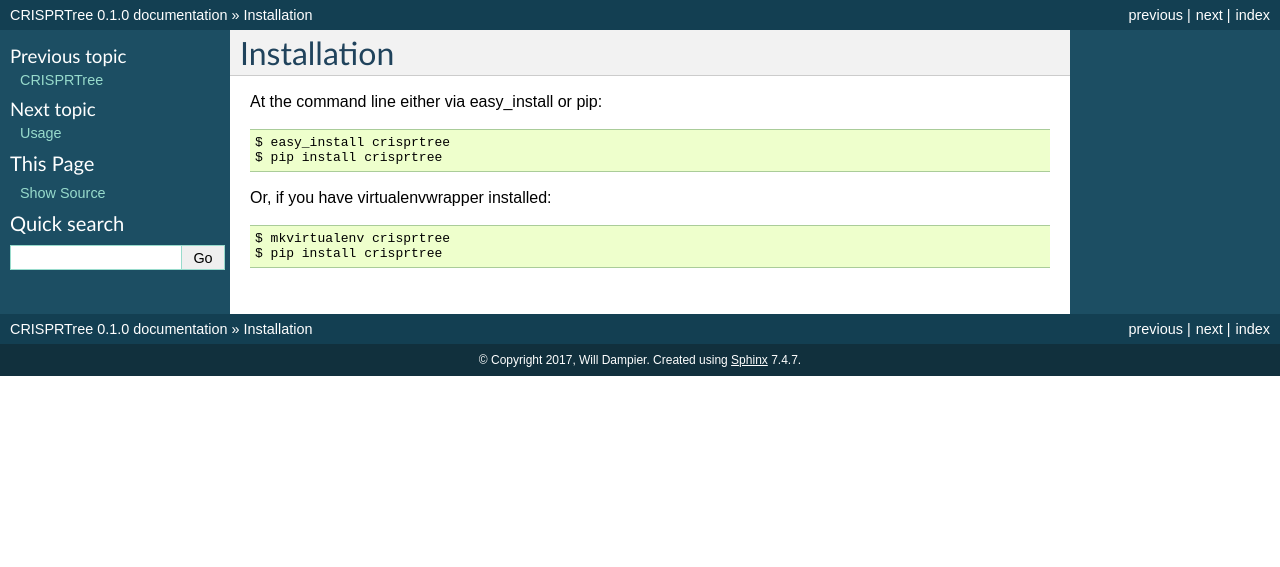
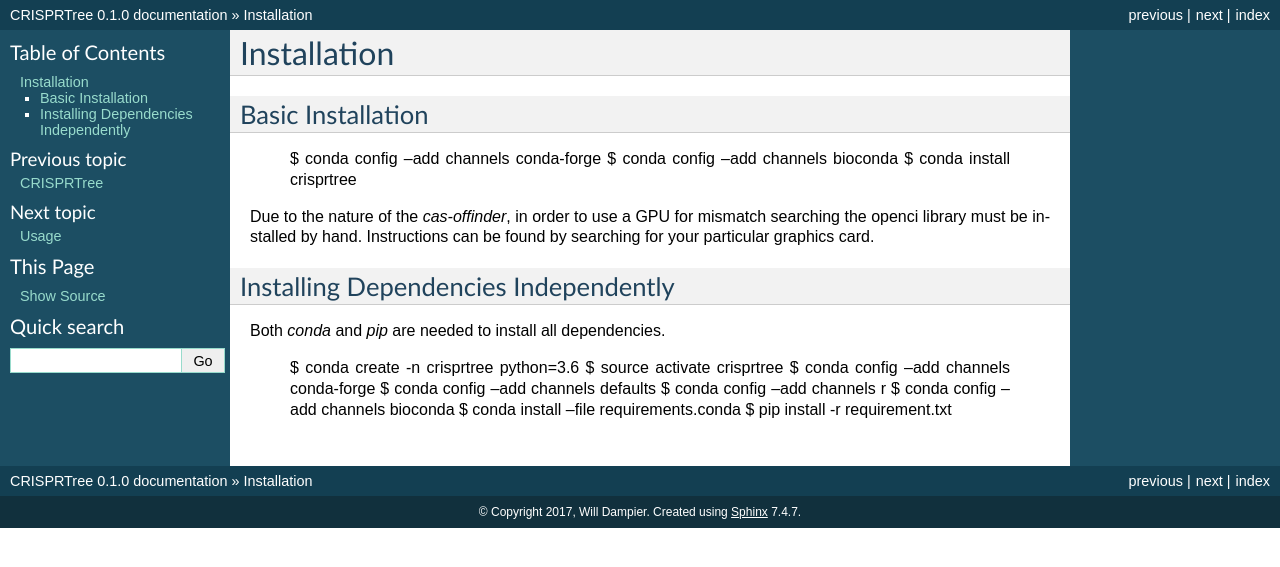
Before and after one commit to DamLabResources/crseek, a Sphinx documentation site: the page built from docs/installation.rst, in a window 1280 px wide. Shown: the top 567 px of the page. Built offline with Sphinx 7.4.7, drawn with Linux system fonts in a browser that asks for light colours.

Commit message:
updating installation instructions

```diff
--- a/docs/installation.rst
+++ b/docs/installation.rst
@@ -2,12 +2,26 @@
 Installation
 ============
 
-At the command line either via easy_install or pip::
+Basic Installation
+-----------------
 
-    $ easy_install crisprtree
-    $ pip install crisprtree
+    $ conda config --add channels conda-forge
+    $ conda config --add channels bioconda
+    $ conda install crisprtree
 
-Or, if you have virtualenvwrapper installed::
+Due to the nature of the `cas-offinder`, in order to use a GPU for mismatch searching the openci library must be
+installed by hand. Instructions can be found by searching for your particular graphics card.
 
-    $ mkvirtualenv crisprtree
-    $ pip install crisprtree
+Installing Dependencies Independently
+-------------------------------------
+
+Both `conda` and `pip` are needed to install all dependencies.
+
+    $ conda create -n crisprtree python=3.6
+    $ source activate crisprtree
+    $ conda config --add channels conda-forge
+    $ conda config --add channels defaults
+    $ conda config --add channels r
+    $ conda config --add channels bioconda
+    $ conda install --file requirements.conda
+    $ pip install -r requirement.txt
```
